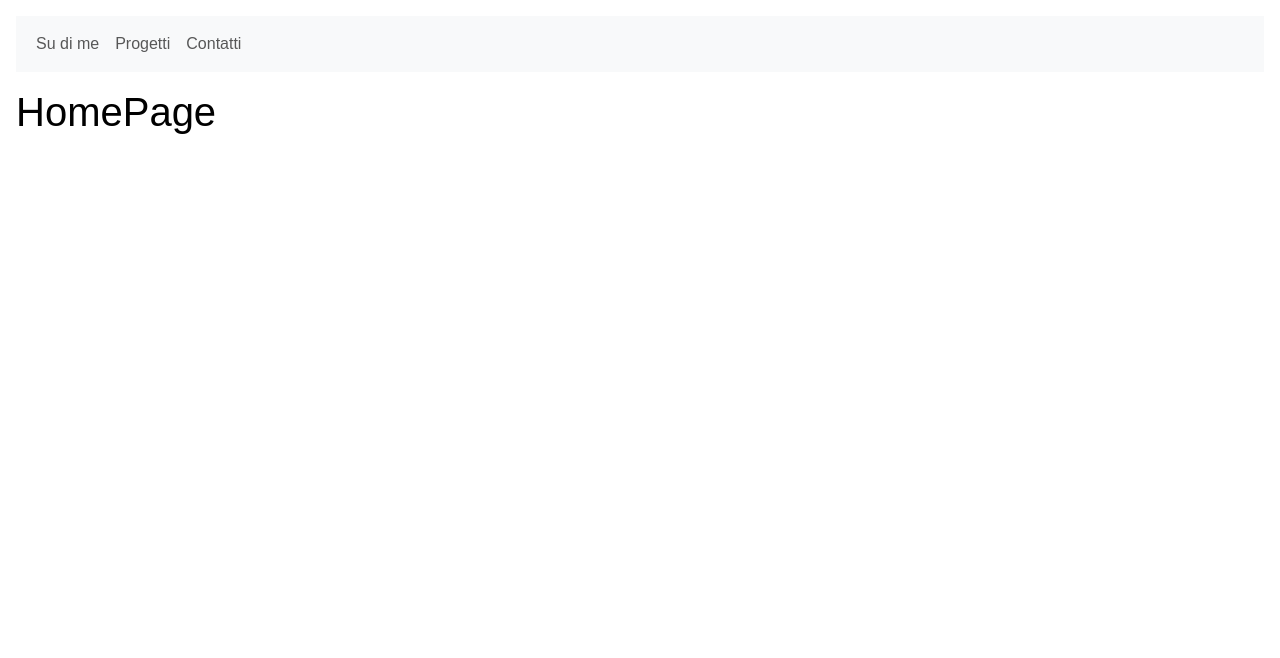
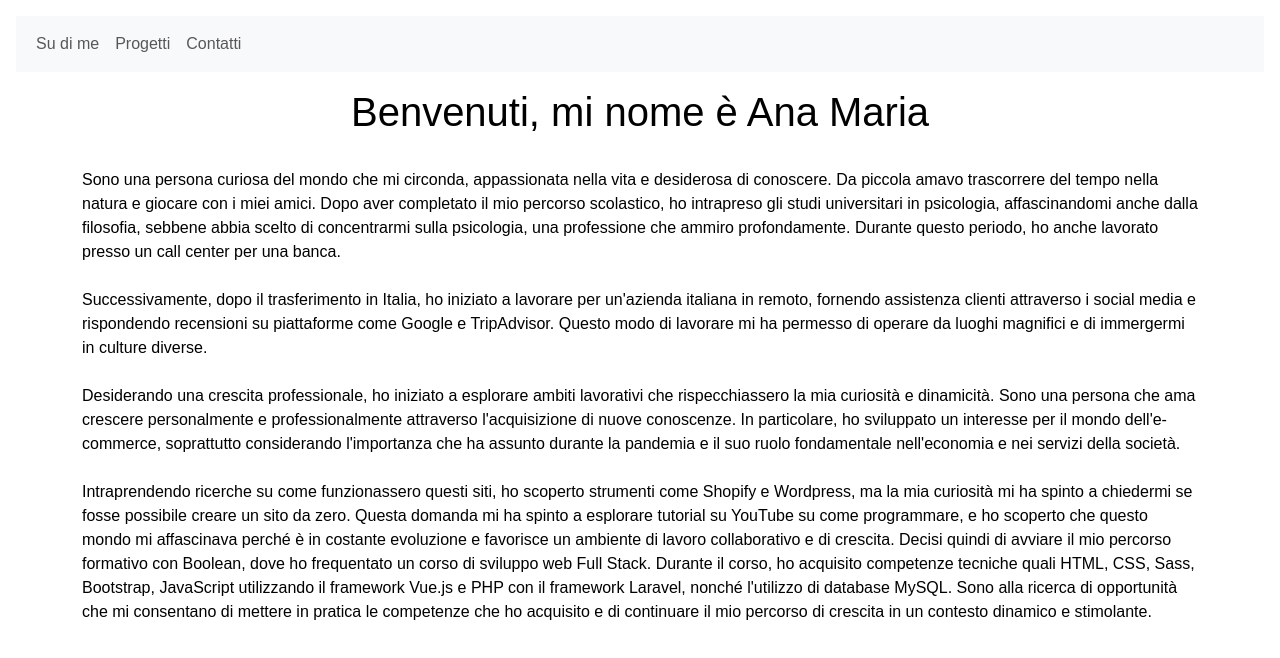
Before and after one commit to AnaC1997/portafoglio, a Vue app: page / in a window 1280 px wide. Shown: the top 658 px of the page. Built offline with nearby package versions, Linux system fonts and the light colour scheme.

Commit message:
add page HomePage

```diff
--- a/src/pages/HomePage.vue
+++ b/src/pages/HomePage.vue
@@ -5,5 +5,37 @@ export default {
 </script>
 
 <template>
-    <h1 >HomePage</h1>
-  </template>
+    <div class="container">
+        <h1 class="text-center">Benvenuti, mi nome è Ana Maria</h1><br>
+        <p>Sono una persona curiosa del mondo che mi circonda, appassionata nella vita e desiderosa di conoscere. Da
+            piccola amavo trascorrere del tempo nella natura e giocare con i miei amici. Dopo aver completato il mio
+            percorso scolastico, ho intrapreso gli studi universitari in psicologia, affascinandomi anche dalla
+            filosofia, sebbene abbia scelto di concentrarmi sulla psicologia, una professione che ammiro profondamente.
+            Durante questo periodo, ho anche lavorato presso un call center per una banca. <br> <br>
+
+            Successivamente, dopo il trasferimento in Italia, ho iniziato a lavorare per un'azienda italiana in remoto,
+            fornendo assistenza clienti attraverso i social media e rispondendo recensioni su piattaforme come Google e
+            TripAdvisor. Questo modo di lavorare mi ha permesso di operare da luoghi magnifici e di immergermi in
+            culture diverse. <br><br>
+
+            Desiderando una crescita professionale, ho iniziato a esplorare ambiti lavorativi che rispecchiassero la mia
+            curiosità e dinamicità. Sono una persona che ama crescere personalmente e professionalmente attraverso
+            l'acquisizione di nuove conoscenze. In particolare, ho sviluppato un interesse per il mondo dell'e-commerce,
+            soprattutto considerando l'importanza che ha assunto durante la pandemia e il suo ruolo fondamentale
+            nell'economia e nei servizi della società.<br><br>
+
+            Intraprendendo ricerche su come funzionassero questi siti, ho scoperto strumenti come Shopify e Wordpress,
+            ma la mia curiosità mi ha spinto a chiedermi se fosse possibile creare un sito da zero. Questa domanda mi ha
+            spinto a esplorare tutorial su YouTube su come programmare, e ho scoperto che questo mondo mi affascinava
+            perché è in costante evoluzione e favorisce un ambiente di lavoro collaborativo e di crescita.
+
+            Decisi quindi di avviare il mio percorso formativo con Boolean, dove ho frequentato un corso di sviluppo web
+            Full Stack. Durante il corso, ho acquisito competenze tecniche quali HTML, CSS, Sass, Bootstrap, JavaScript
+            utilizzando il framework Vue.js e PHP con il framework Laravel, nonché l'utilizzo di database MySQL.
+
+
+            Sono alla ricerca di opportunità che mi consentano di mettere in pratica le competenze che ho acquisito e di
+            continuare il mio percorso di crescita in un contesto dinamico e stimolante.
+        </p>
+    </div>
+</template>
```
Also changed, not shown: public/boolflix.png (added), public/comics.png (added).
